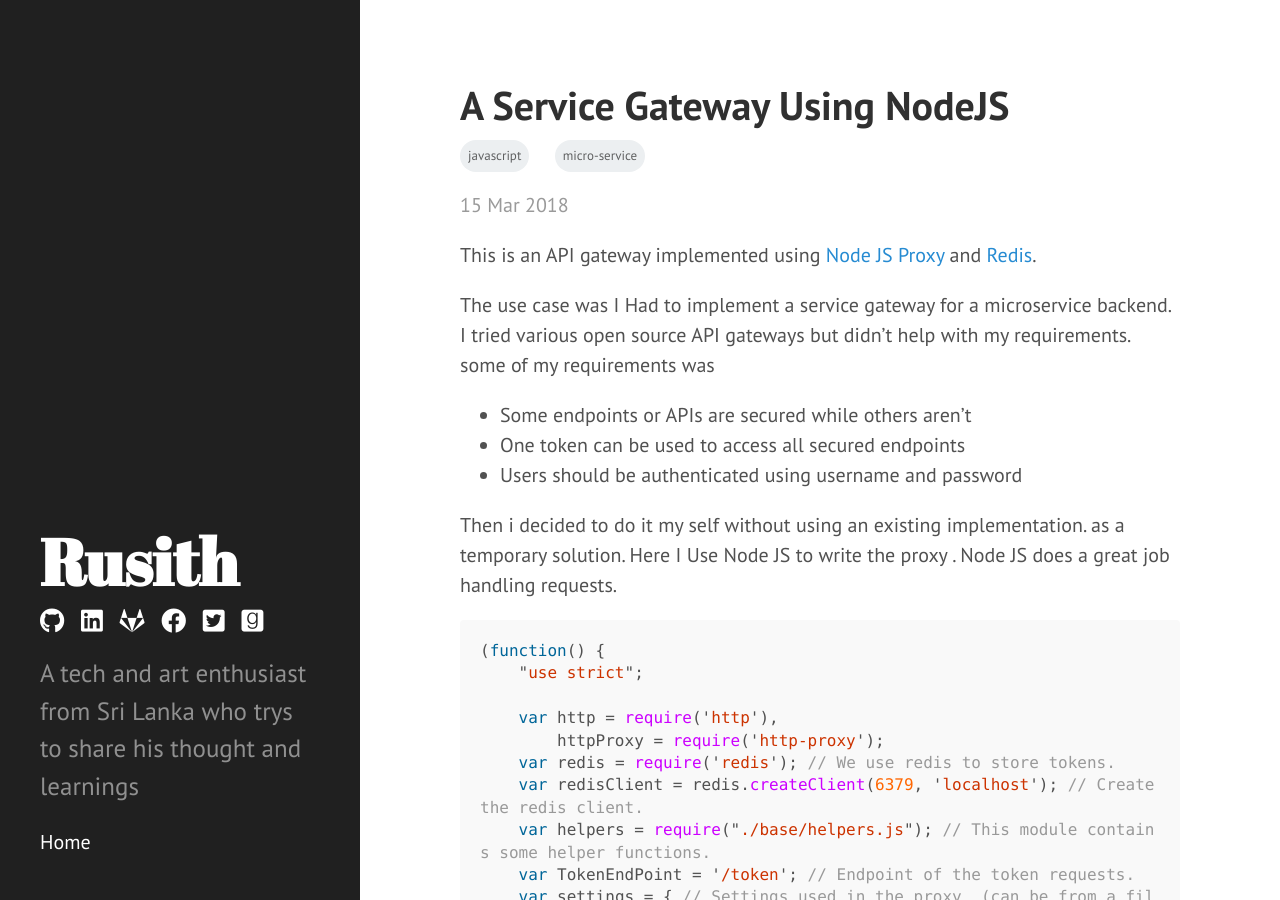
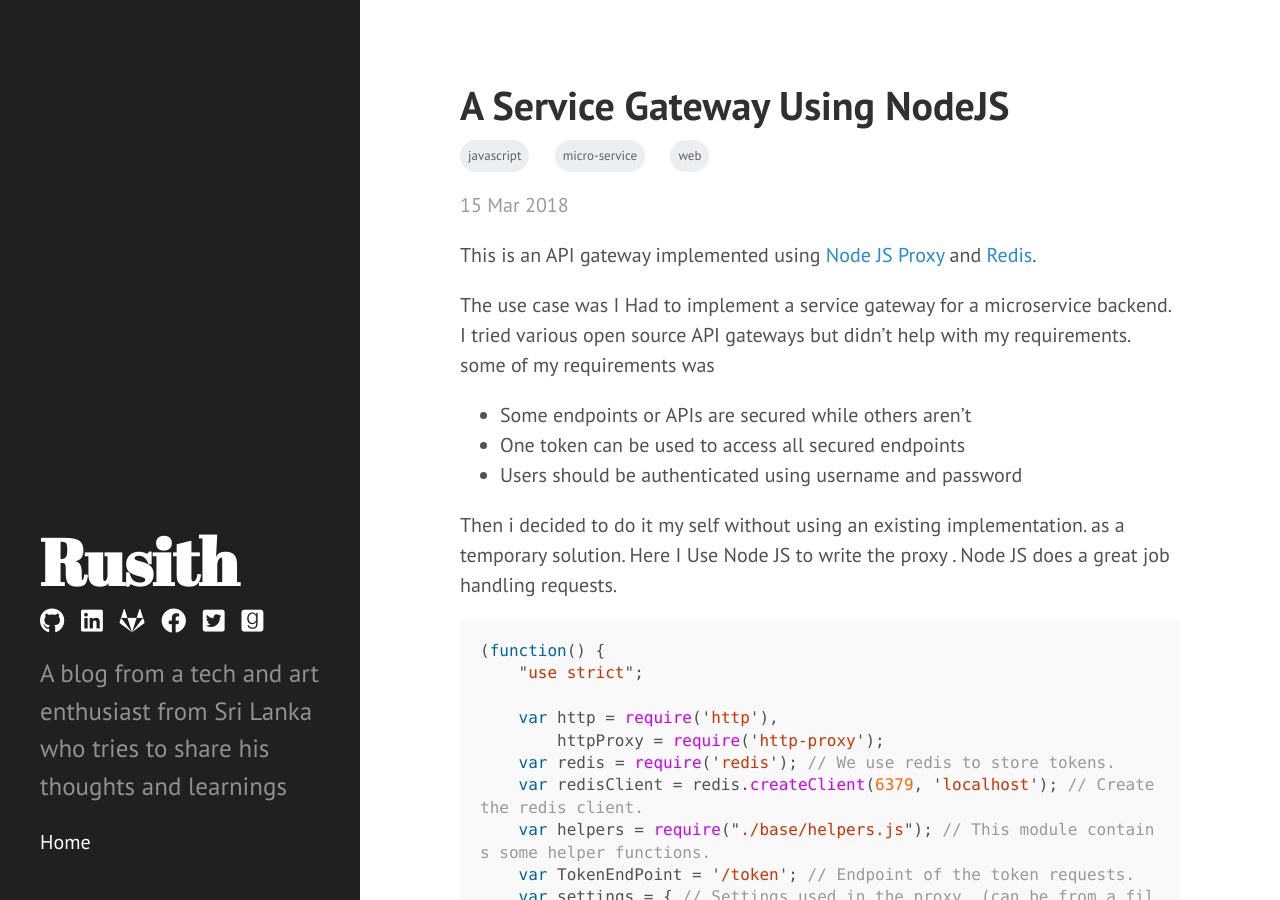
Before and after one commit to rusith/rusith.github.io, a Jekyll site: the page built from _posts/2018-03-15-node-service-gateway.md, in a window 1280 px wide and 900 px high. Built offline with Jekyll 4.4.1, drawn with Linux system fonts in a browser that asks for light colours; nearby versions of some CDN libraries; comment, search, counter and statistics services are not loaded.

Commit message:
Some Posts Changed

```diff
--- a/_config.yml
+++ b/_config.yml
@@ -9,8 +9,8 @@ paginate_path: "page:num"
 
 # Setup
 title:            Rusith
-tagline:          'Personal Website'
-description:      'A tech and art enthusiast from Sri Lanka who trys to share his thought and learnings'
+tagline:          'Personal Blog'
+description:      'A blog from a tech and art enthusiast from Sri Lanka who tries to share his thoughts and learnings'
 url:              https://rusith.me
 baseurl:          /
 
--- a/_posts/2018-03-15-node-service-gateway.md
+++ b/_posts/2018-03-15-node-service-gateway.md
@@ -1,7 +1,7 @@
 ---
 layout: post
 title: A Service Gateway Using NodeJS
-tags: javascript micro-service
+tags: javascript micro-service web
 comments: true
 ---
 
```
Also changed, not shown: _posts/2019-02-21-ffmpeg-in-lambda.md (+1 -1 lines).
